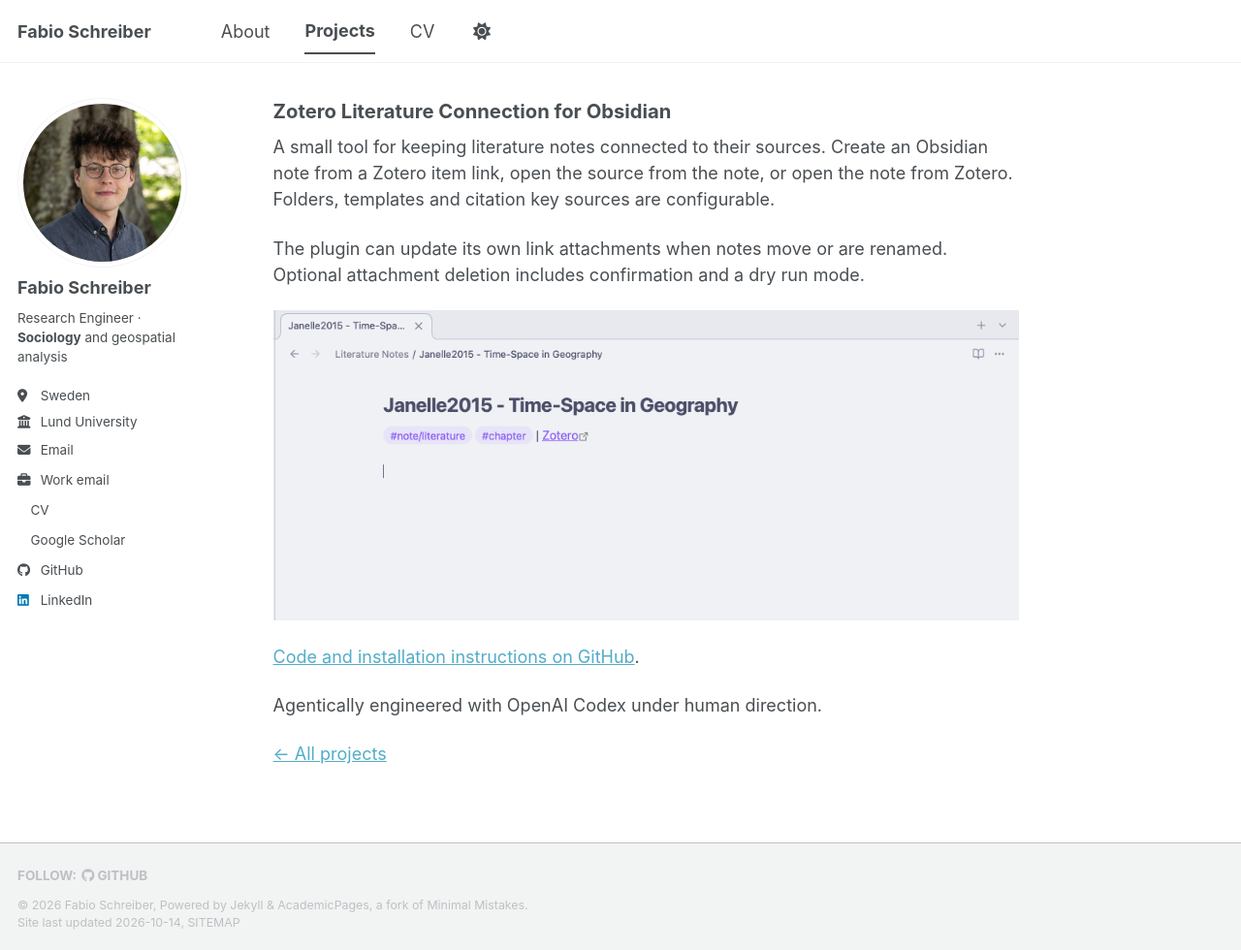
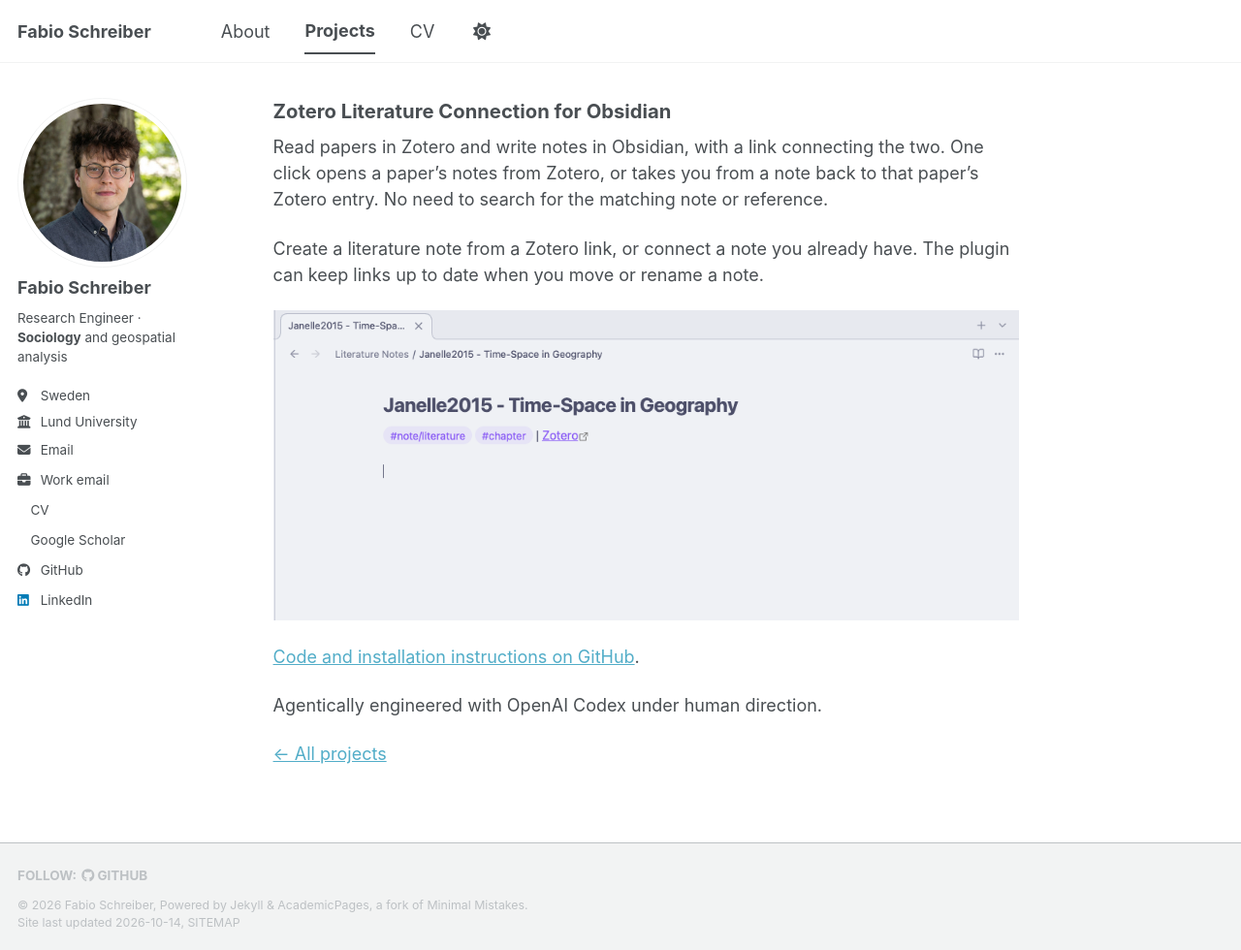
Before and after one commit to fab1s/fab1s.github.io, a Jekyll site: the page built from _portfolio/zotero-literature-connection.md, in a window 1280 px wide and 980 px high. Shown: the whole window at 97% size. Built offline with Jekyll 4.4.1, drawn with Linux system fonts in a browser that asks for light colours; a style sheet for code colours, icons or effects is not loaded.

Commit message:
Explain the Zotero tool through reading and note finding benefits

```diff
--- a/_portfolio/zotero-literature-connection.md
+++ b/_portfolio/zotero-literature-connection.md
@@ -1,6 +1,6 @@
 ---
 title: "Zotero Literature Connection for Obsidian"
-excerpt: "A small Obsidian plugin connecting literature notes and Zotero sources with links in both directions."
+excerpt: "Keep papers and notes connected. Find your Obsidian notes from Zotero, or return to the paper’s Zotero entry with one click."
 collection: portfolio
 area: "Research workflow tools"
 group: "Small tools"
@@ -11,9 +11,9 @@ preview_alt: "An Obsidian literature note with a link to its Zotero source"
 github: "https://github.com/fab1s/zotero-literature-link"
 ---
 
-A small tool for keeping literature notes connected to their sources. Create an Obsidian note from a Zotero item link, open the source from the note, or open the note from Zotero. Folders, templates and citation key sources are configurable.
+Read papers in Zotero and write notes in Obsidian, with a link connecting the two. One click opens a paper’s notes from Zotero, or takes you from a note back to that paper’s Zotero entry. No need to search for the matching note or reference.
 
-The plugin can update its own link attachments when notes move or are renamed. Optional attachment deletion includes confirmation and a dry run mode.
+Create a literature note from a Zotero link, or connect a note you already have. The plugin can keep links up to date when you move or rename a note.
 
 ![An Obsidian literature note with a link to its Zotero source](/images/zotero-literature-note.png)
 
```
